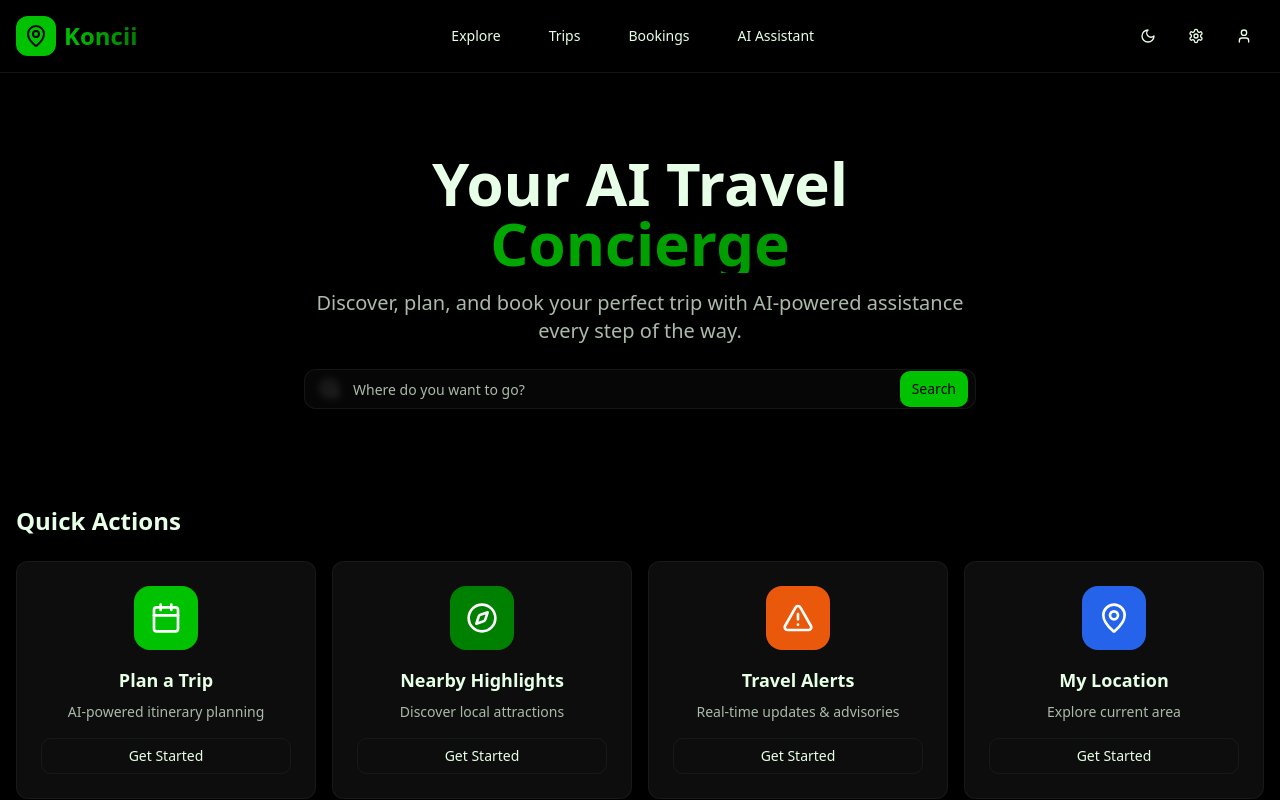
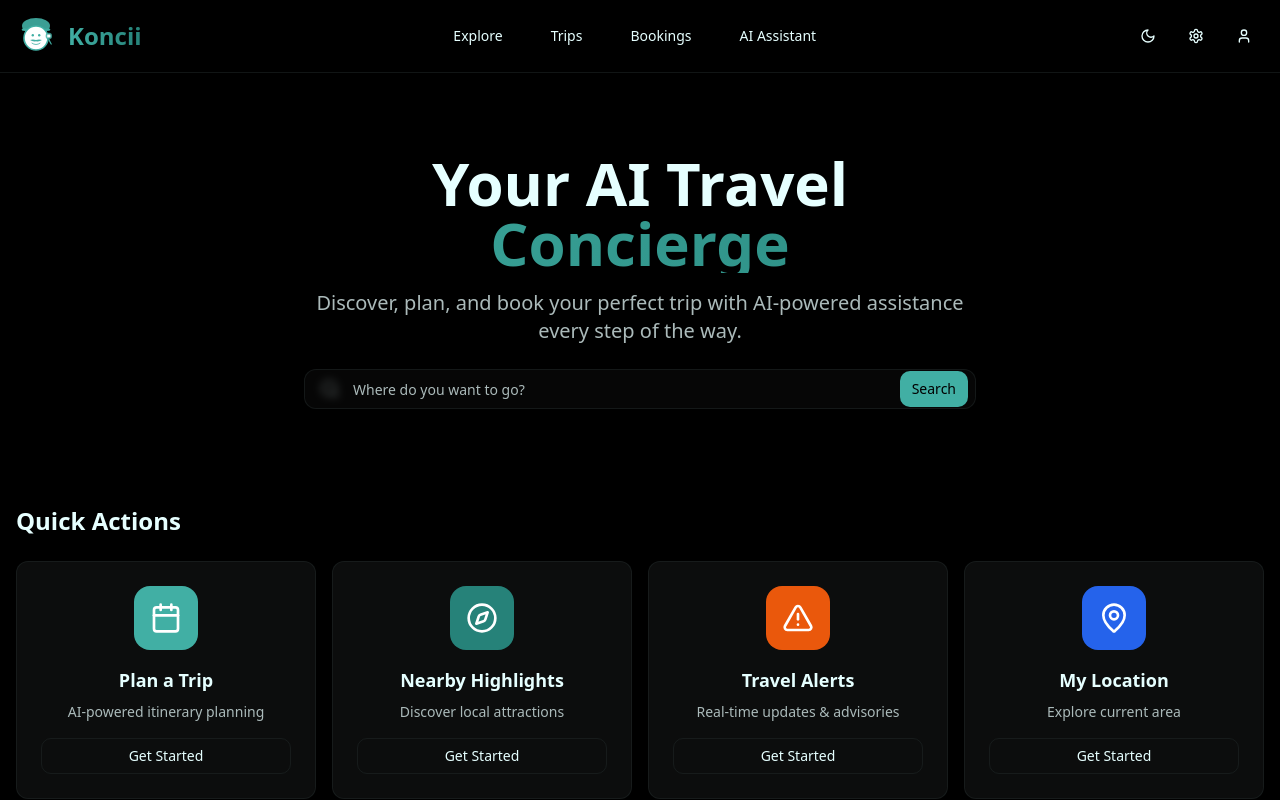
Before and after one commit to Koncii-co/koncii-wander-guide, a React (Vite) app: page / in a window 1280 px wide. Shown: the top 800 px of the page. Built offline with nearby package versions, Linux system fonts and the light colour scheme.

Commit message:
Refactor: Use SVG logo and new accent colors
- Replaced the placeholder logo with an SVG version.
- Updated the color scheme to use the specified accent color (40B3A2) and related shades.
- Modified relevant components and styles to reflect the new design.

```diff
--- /dev/null
+++ b/src/components/KonciiLogo.tsx
@@ -0,0 +1,46 @@
+
+import React from 'react';
+
+interface KonciiLogoProps {
+  className?: string;
+  size?: number;
+}
+
+const KonciiLogo: React.FC<KonciiLogoProps> = ({ className = "", size = 40 }) => {
+  return (
+    <svg
+      width={size}
+      height={size}
+      viewBox="0 0 100 100"
+      fill="none"
+      xmlns="http://www.w3.org/2000/svg"
+      className={className}
+    >
+      {/* Hat */}
+      <ellipse cx="50" cy="25" rx="35" ry="20" fill="currentColor" opacity="0.9"/>
+      <rect x="15" y="32" width="70" height="4" rx="2" fill="currentColor" opacity="0.9"/>
+      <ellipse cx="20" cy="34" rx="6" ry="3" fill="currentColor" opacity="0.9"/>
+      <ellipse cx="80" cy="34" rx="6" ry="3" fill="currentColor" opacity="0.9"/>
+
+      {/* Face Circle */}
+      <circle cx="50" cy="55" r="30" fill="white" stroke="currentColor" strokeWidth="4"/>
+
+      {/* Eyes */}
+      <circle cx="42" cy="48" r="3" fill="currentColor"/>
+      <circle cx="58" cy="48" r="3" fill="currentColor"/>
+
+      {/* Mustache */}
+      <path d="M 35 60 Q 42 58 50 60 Q 58 58 65 60 Q 58 65 50 63 Q 42 65 35 60 Z" fill="currentColor"/>
+
+      {/* Smile */}
+      <path d="M 40 68 Q 50 75 60 68" stroke="currentColor" strokeWidth="2" fill="none" strokeLinecap="round"/>
+
+      {/* Headset */}
+      <circle cx="82" cy="50" r="8" fill="currentColor" opacity="0.8"/>
+      <rect x="78" y="46" width="8" height="8" rx="1" fill="white"/>
+      <path d="M 82 58 Q 85 65 88 70" stroke="currentColor" strokeWidth="3" strokeLinecap="round"/>
+    </svg>
+  );
+};
+
+export default KonciiLogo;
--- a/src/index.css
+++ b/src/index.css
@@ -3,87 +3,87 @@
 @tailwind components;
 @tailwind utilities;
 
-/* Koncii Design System - Dark Mode First */
+/* Koncii Design System - Dark Mode First with Teal Theme */
 
 @layer base {
   :root {
     --background: 0 0% 0%;
-    --foreground: 120 100% 95%;
+    --foreground: 180 100% 95%;
 
-    --card: 120 5% 5%;
-    --card-foreground: 120 100% 95%;
+    --card: 180 5% 5%;
+    --card-foreground: 180 100% 95%;
 
-    --popover: 120 5% 5%;
-    --popover-foreground: 120 100% 95%;
+    --popover: 180 5% 5%;
+    --popover-foreground: 180 100% 95%;
 
-    --primary: 120 100% 38%;
+    --primary: 174 46% 47%;
     --primary-foreground: 0 0% 0%;
 
-    --secondary: 120 5% 10%;
-    --secondary-foreground: 120 100% 95%;
+    --secondary: 180 5% 10%;
+    --secondary-foreground: 180 100% 95%;
 
-    --muted: 120 5% 10%;
-    --muted-foreground: 120 10% 70%;
+    --muted: 180 5% 10%;
+    --muted-foreground: 180 10% 70%;
 
-    --accent: 120 100% 25%;
-    --accent-foreground: 120 100% 95%;
+    --accent: 174 55% 33%;
+    --accent-foreground: 180 100% 95%;
 
     --destructive: 0 84.2% 60.2%;
     --destructive-foreground: 210 40% 98%;
 
-    --border: 120 10% 15%;
-    --input: 120 10% 15%;
-    --ring: 120 100% 38%;
+    --border: 180 10% 15%;
+    --input: 180 10% 15%;
+    --ring: 174 46% 47%;
 
     --radius: 0.75rem;
 
-    --sidebar-background: 120 5% 3%;
-    --sidebar-foreground: 120 100% 90%;
-    --sidebar-primary: 120 100% 38%;
+    --sidebar-background: 180 5% 3%;
+    --sidebar-foreground: 180 100% 90%;
+    --sidebar-primary: 174 46% 47%;
     --sidebar-primary-foreground: 0 0% 0%;
-    --sidebar-accent: 120 5% 8%;
-    --sidebar-accent-foreground: 120 100% 90%;
-    --sidebar-border: 120 10% 12%;
-    --sidebar-ring: 120 100% 38%;
+    --sidebar-accent: 180 5% 8%;
+    --sidebar-accent-foreground: 180 100% 90%;
+    --sidebar-border: 180 10% 12%;
+    --sidebar-ring: 174 46% 47%;
   }
 
   .light {
     --background: 0 0% 100%;
-    --foreground: 120 100% 20%;
+    --foreground: 180 100% 15%;
 
     --card: 0 0% 100%;
-    --card-foreground: 120 100% 20%;
+    --card-foreground: 180 100% 15%;
 
     --popover: 0 0% 100%;
-    --popover-foreground: 120 100% 20%;
+    --popover-foreground: 180 100% 15%;
 
-    --primary: 120 100% 20%;
+    --primary: 174 46% 35%;
     --primary-foreground: 0 0% 100%;
 
-    --secondary: 120 20% 95%;
-    --secondary-foreground: 120 100% 20%;
+    --secondary: 180 20% 95%;
+    --secondary-foreground: 180 100% 15%;
 
-    --muted: 120 20% 95%;
-    --muted-foreground: 120 10% 45%;
+    --muted: 180 20% 95%;
+    --muted-foreground: 180 10% 45%;
 
-    --accent: 120 100% 25%;
+    --accent: 174 55% 28%;
     --accent-foreground: 0 0% 100%;
 
     --destructive: 0 84.2% 60.2%;
     --destructive-foreground: 210 40% 98%;
 
-    --border: 120 20% 90%;
-    --input: 120 20% 90%;
-    --ring: 120 100% 20%;
+    --border: 180 20% 90%;
+    --input: 180 20% 90%;
+    --ring: 174 46% 35%;
 
     --sidebar-background: 0 0% 98%;
-    --sidebar-foreground: 120 100% 25%;
-    --sidebar-primary: 120 100% 20%;
+    --sidebar-foreground: 180 100% 20%;
+    --sidebar-primary: 174 46% 35%;
     --sidebar-primary-foreground: 0 0% 100%;
-    --sidebar-accent: 120 20% 96%;
-    --sidebar-accent-foreground: 120 100% 20%;
-    --sidebar-border: 120 20% 88%;
-    --sidebar-ring: 120 100% 20%;
+    --sidebar-accent: 180 20% 96%;
+    --sidebar-accent-foreground: 180 100% 15%;
+    --sidebar-border: 180 20% 88%;
+    --sidebar-ring: 174 46% 35%;
   }
 }
 
@@ -99,7 +99,7 @@
 
 @layer components {
   .koncii-gradient {
-    @apply bg-gradient-to-br from-koncii-dark-green to-koncii-light-green;
+    @apply bg-gradient-to-br from-koncii-primary to-koncii-light;
   }
 
   .koncii-card {
--- a/src/pages/Index.tsx
+++ b/src/pages/Index.tsx
@@ -1,4 +1,3 @@
-
 import { useState } from "react";
 import { Button } from "@/components/ui/button";
 import { Input } from "@/components/ui/input";
@@ -9,6 +8,7 @@ import QuickActions from "@/components/QuickActions";
 import ExploreSection from "@/components/ExploreSection";
 import ChatInterface from "@/components/ChatInterface";
 import ThemeToggle from "@/components/ThemeToggle";
+import KonciiLogo from "@/components/KonciiLogo";
 
 const Index = () => {
   const [searchQuery, setSearchQuery] = useState("");
@@ -19,10 +19,8 @@ const Index = () => {
       {/* Header */}
       <header className="sticky top-0 z-50 bg-background/80 backdrop-blur-md border-b border-border/50">
         <div className="container mx-auto px-4 py-4 flex items-center justify-between">
-          <div className="flex items-center space-x-2">
-            <div className="w-10 h-10 bg-primary rounded-xl flex items-center justify-center">
-              <MapPin className="w-6 h-6 text-primary-foreground" />
-            </div>
+          <div className="flex items-center space-x-3">
+            <KonciiLogo size={40} className="text-primary" />
             <h1 className="text-2xl font-bold bg-gradient-to-r from-primary to-accent bg-clip-text text-transparent">
               Koncii
             </h1>
--- a/tailwind.config.ts
+++ b/tailwind.config.ts
@@ -64,18 +64,13 @@ export default {
 					ring: 'hsl(var(--sidebar-ring))'
 				},
 				koncii: {
-					'dark-green': '#006400',
-					'light-green': '#00C000',
-					'green-50': '#f0fff4',
-					'green-100': '#dcfce7',
-					'green-200': '#bbf7d0',
-					'green-300': '#86efac',
-					'green-400': '#4ade80',
-					'green-500': '#22c55e',
-					'green-600': '#16a34a',
-					'green-700': '#15803d',
-					'green-800': '#166534',
-					'green-900': '#14532d',
+					'primary': '#40B3A2',
+					'secondary': '#359B8C',
+					'accent': '#2D8276',
+					'light': '#52C4B0',
+					'lighter': '#66D1C0',
+					'dark': '#1F5A52',
+					'darker': '#0F3B35',
 				}
 			},
 			borderRadius: {
```
